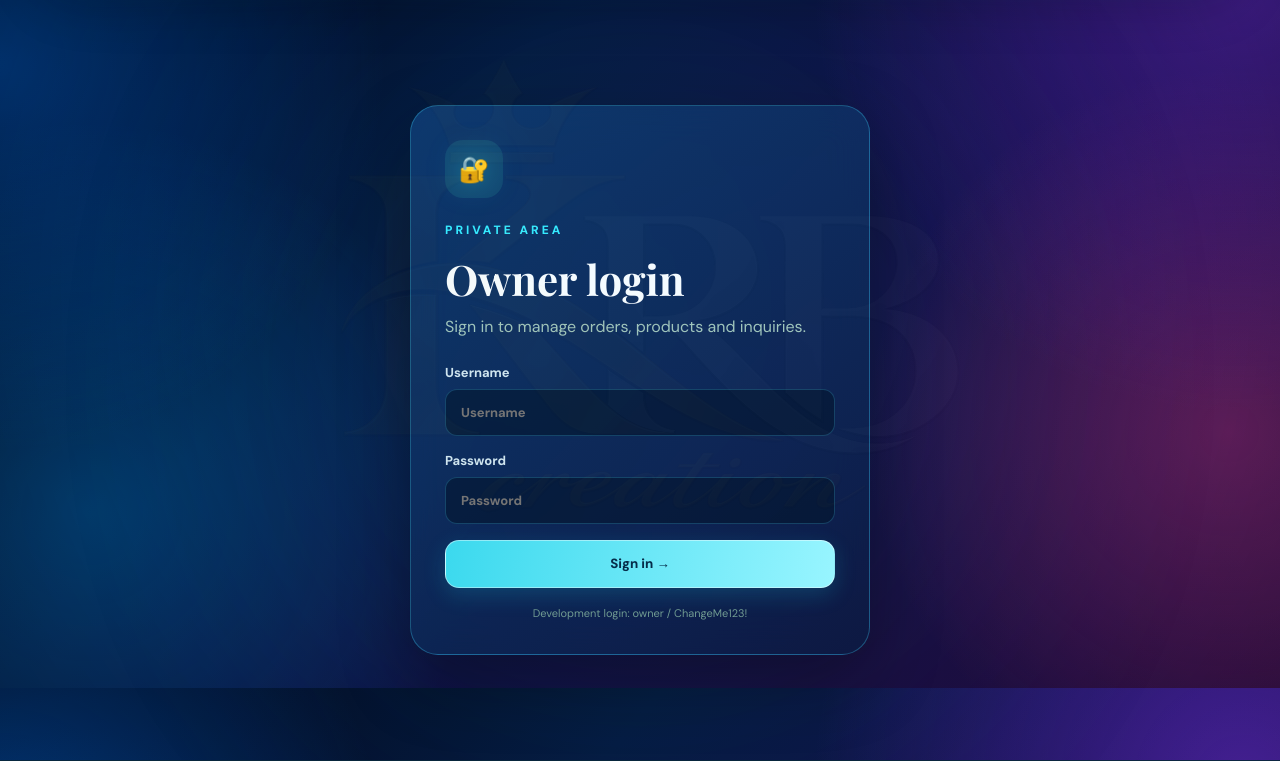
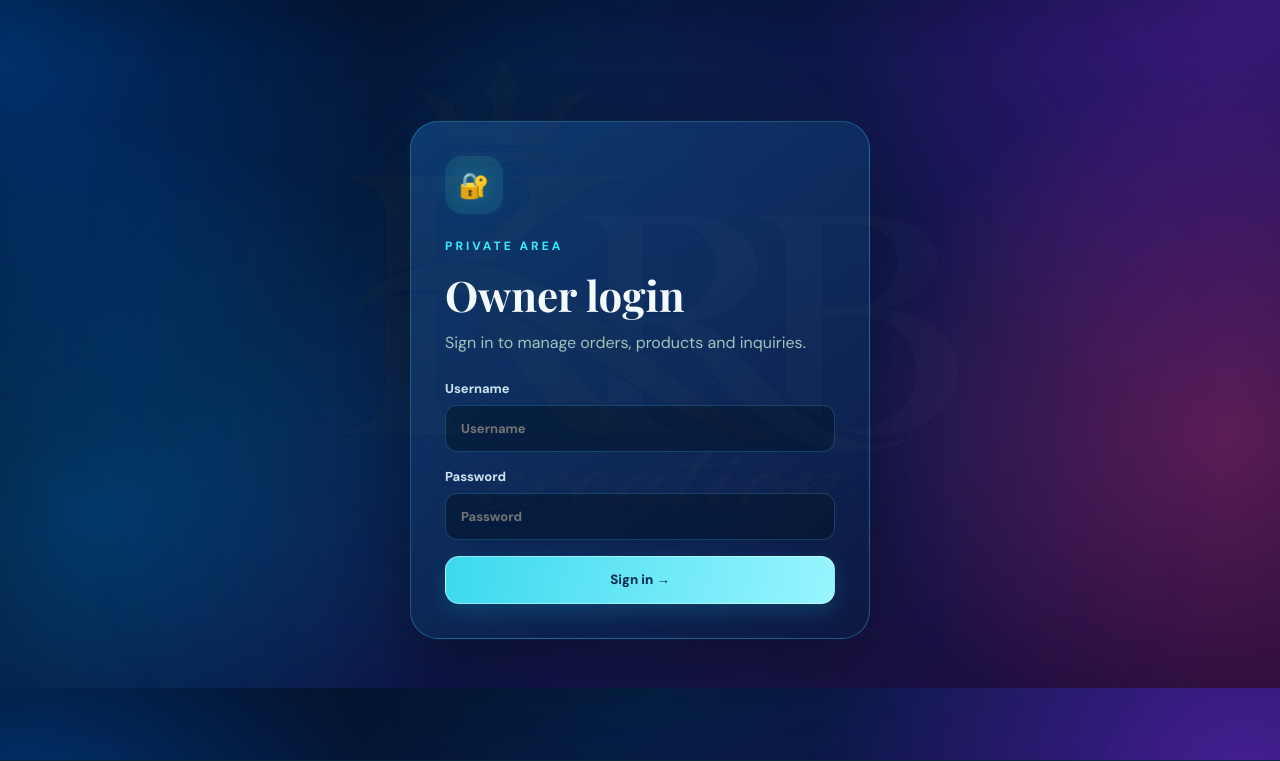
Before and after one commit to kamalbhatt11/Dogada-Bhumiraj-Farm, a Flask app: page /owner/login in a window 1280 px wide. Shown: the part 112-873 px from the top of the page. Run offline with Flask 3, Linux system fonts and the light colour scheme.

Commit message:
Remove development login information

```diff
--- a/app/templates/owner_login.html
+++ b/app/templates/owner_login.html
@@ -6,7 +6,6 @@
     <div class="premium-form auth-card form">
         <div class="auth-icon">🔐</div><span class="eyebrow">PRIVATE AREA</span><h1>Owner login</h1><p>Sign in to manage orders, products and inquiries.</p>
         <form method="post"><label>Username<input name="username" placeholder="Username" autocomplete="username" required></label><label>Password<input type="password" name="password" placeholder="Password" autocomplete="current-password" required></label><button class="btn primary full">Sign in →</button></form>
-        <small class="dev-note">Development login: owner / ChangeMe123!</small>
     </div>
 </section>
 {% endblock %}
```
Also changed, not shown: README.md.
